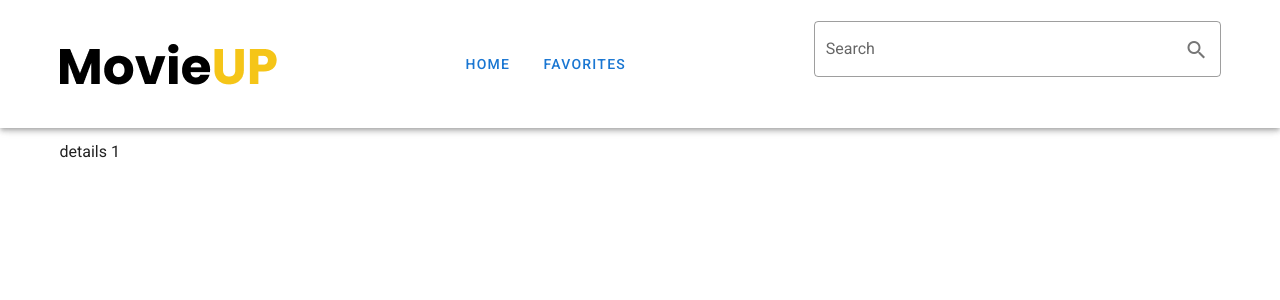
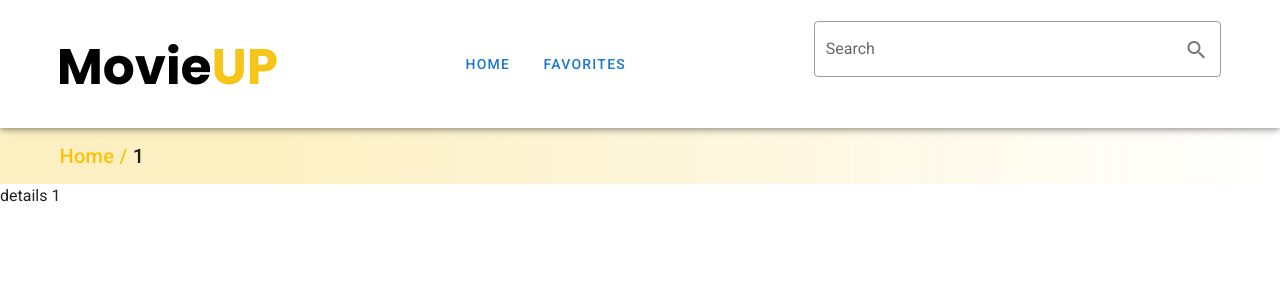
Before and after one commit to FirdevsASLAN/movie-up, a Vue app: page /details/1 in a window 1280 px wide. Shown: the top 300 px of the page. Built offline with nearby package versions, Linux system fonts and the light colour scheme.

Commit message:
create nav area component and implement on pages

```diff
--- /dev/null
+++ b/src/components/NavArea.vue
@@ -0,0 +1,29 @@
+<template>
+  <section class="nav">
+    <v-container>
+      <div class="text-h6">
+        <span class="amber--text accent-3"> Home / </span>
+        <span> {{ routeName }} </span>
+      </div>
+    </v-container>
+  </section>
+</template>
+<script>
+export default {
+  props: {
+    routeName: {
+      type: String,
+      default: "",
+    },
+  },
+};
+</script>
+<style lang="scss" scoped>
+.nav {
+  background: linear-gradient(
+    90deg,
+    rgba(245, 197, 24, 0.26) 22.24%,
+    rgba(251, 247, 252, 0) 100%
+  );
+}
+</style>
--- a/src/views/DetailsView.vue
+++ b/src/views/DetailsView.vue
@@ -1,13 +1,16 @@
 <template>
-  <section>
-    <v-container>
-      <div>details {{ id }}</div>
-    </v-container>
-  </section>
+  <div>
+    <nav-area :routeName="id" />
+    <div>details {{ id }}</div>
+  </div>
 </template>
 
 <script>
+import NavArea from "@/components/NavArea.vue";
 export default {
+  components: {
+    NavArea,
+  },
   data() {
     return {
       id: "",
--- a/src/views/FavoritesView.vue
+++ b/src/views/FavoritesView.vue
@@ -1,7 +1,12 @@
 <template>
-  <section>
-    <v-container>
-      <div>favorites</div>
-    </v-container>
-  </section>
+  <nav-area routeName="Favorites" />
 </template>
+
+<script>
+import NavArea from "@/components/NavArea.vue";
+export default {
+  components: {
+    NavArea,
+  },
+};
+</script>
--- a/src/views/SearchResultView.vue
+++ b/src/views/SearchResultView.vue
@@ -1,7 +1,12 @@
 <template>
-  <section>
-    <v-container>
-      <div>search result</div>
-    </v-container>
-  </section>
+  <nav-area routeName="Search Result" />
 </template>
+
+<script>
+import NavArea from "@/components/NavArea.vue";
+export default {
+  components: {
+    NavArea,
+  },
+};
+</script>
```
